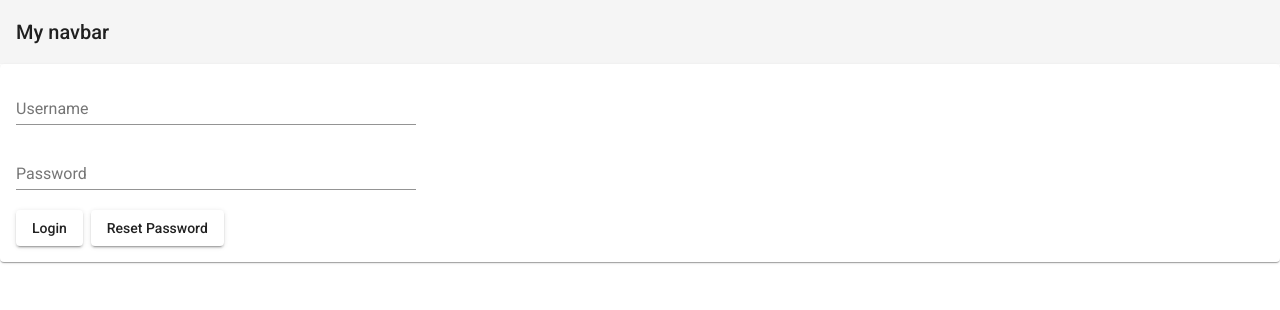
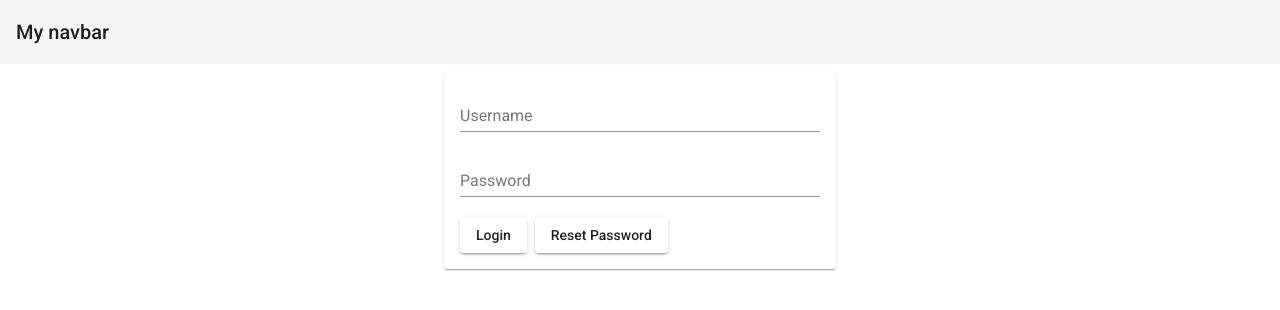
Before and after one commit to Kluckmuck/fortex, an Angular app in the folder fortex-front/: page / in a window 1280 px wide. Shown: the top 310 px of the page. Built offline with nearby package versions, Linux system fonts and the light colour scheme.

Commit message:
imported mat grid list. created base grid

```diff
--- a/fortex-front/src/app/app.component.html
+++ b/fortex-front/src/app/app.component.html
@@ -1,6 +1,13 @@
 <!--The content below is only a placeholder and can be replaced.-->
 <app-nav-bar></app-nav-bar>
+<mat-grid-list cols="3" rowHeight="2:1">
+  <mat-grid-tile></mat-grid-tile>
+  <mat-grid-tile>
+    <app-log-in></app-log-in>
+  </mat-grid-tile>
+  <mat-grid-tile></mat-grid-tile>
+  <mat-grid-tile></mat-grid-tile>
+</mat-grid-list>
 <div>
-  <app-log-in></app-log-in>
-  <router-outlet></router-outlet>
 </div>
+<router-outlet></router-outlet>
--- a/fortex-front/src/app/app.module.ts
+++ b/fortex-front/src/app/app.module.ts
@@ -17,6 +17,7 @@
 import {MatInputModule} from '@angular/material/input';
 import {MatButtonModule} from '@angular/material/button';
 import {MatToolbarModule} from '@angular/material/toolbar';
+import {MatGridListModule} from '@angular/material/grid-list';
 
 @NgModule({
   declarations: [
@@ -33,6 +34,7 @@
     MatInputModule,
     MatButtonModule,
     MatToolbarModule,
+    MatGridListModule,
     FormsModule,
     HttpModule
   ],
--- a/fortex-front/src/app/log-in/log-in.component.scss
+++ b/fortex-front/src/app/log-in/log-in.component.scss
@@ -1,11 +1,9 @@
 .login-card {
-  display: flex;
-  flex-direction: column;
+  width: 100;
 }
 
 .login-card > * {
   width: 100%;
-  max-width: 400px;
 }
 .login-button-row button,
 .login-button-row a {
```
